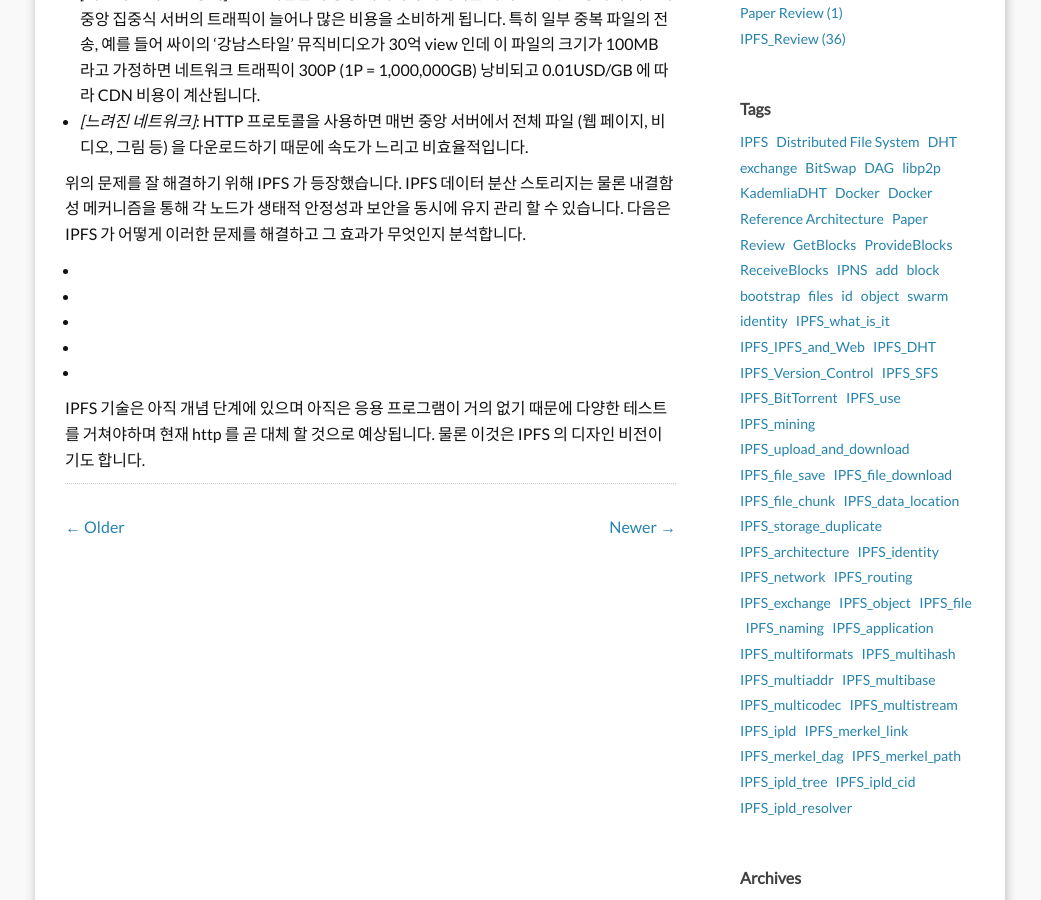
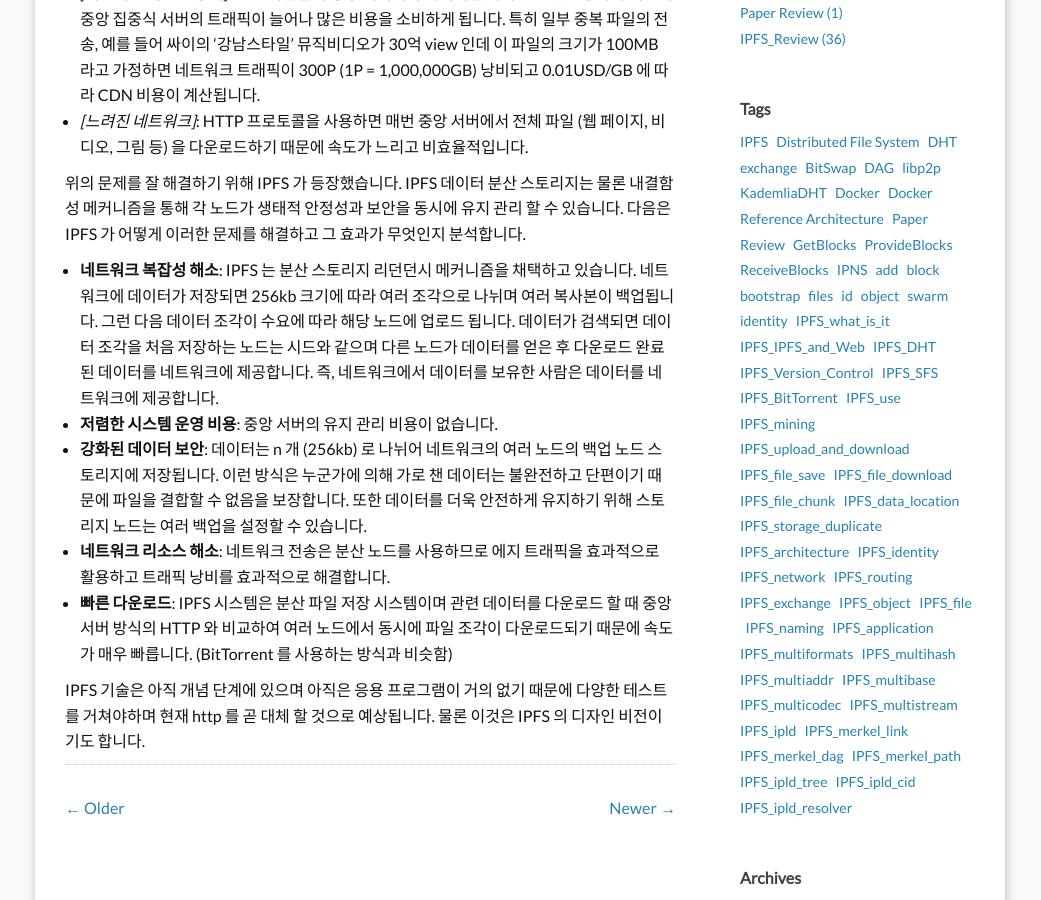
Before and after one commit to uni2u/uni2u.github.io, a Jekyll site: the page built from _posts/2019-04-15-02_ipfs_and_web.md, in a window 1280 px wide and 900 px high, scrolled down 784 px. Shown: the whole window, without its empty margins (120-1161 px from the left). Built offline with Jekyll 4.4.1, drawn with Linux system fonts in a browser that asks for light colours; comment, search, counter and statistics services are not loaded.

Commit message:
ipfs review

```diff
--- a/_posts/2019-04-15-02_ipfs_and_web.md
+++ b/_posts/2019-04-15-02_ipfs_and_web.md
@@ -22,10 +22,10 @@ HTTP 는 전체 네트워크에 서비스를 제공하기 위해 중앙 서버
 
 위의 문제를 잘 해결하기 위해 IPFS 가 등장했습니다. IPFS 데이터 분산 스토리지는 물론 내결함성 메커니즘을 통해 각 노드가 생태적 안정성과 보안을 동시에 유지 관리 할 수 있습니다. 다음은 IPFS 가 어떻게 이러한 문제를 해결하고 그 효과가 무엇인지 분석합니다.
 
-- [**네트워크 복잡성 해소**]: IPFS 는 분산 스토리지 리던던시 메커니즘을 채택하고 있습니다. 네트워크에 데이터가 저장되면 256kb 크기에 따라 여러 조각으로 나뉘며 여러 복사본이 백업됩니다. 그런 다음 데이터 조각이 수요에 따라 해당 노드에 업로드 됩니다. 데이터가 검색되면 데이터 조각을 처음 저장하는 노드는 시드와 같으며 다른 노드가 데이터를 얻은 후 다운로드 완료된 데이터를 네트워크에 제공합니다. 즉, 네트워크에서 데이터를 보유한 사람은 데이터를 네트워크에 제공합니다.
-- [**저렴한 시스템 운영 비용**]: 중앙 서버의 유지 관리 비용이 없습니다.
-- [**강화된 데이터 보안**]: 데이터는 n 개 (256kb) 로 나뉘어 네트워크의 여러 노드의 백업 노드 스토리지에 저장됩니다. 이런 방식은 누군가에 의해 가로 챈 데이터는 불완전하고 단편이기 때문에 파일을 결합할 수 없음을 보장합니다. 또한 데이터를 더욱 안전하게 유지하기 위해 스토리지 노드는 여러 백업을 설정할 수 있습니다.
-- [**네트워크 리소스 해소**]: 네트워크 전송은 분산 노드를 사용하므로 에지 트래픽을 효과적으로 활용하고 트래픽 낭비를 효과적으로 해결합니다.
-- [**빠른 다운로드**]: IPFS 시스템은 분산 파일 저장 시스템이며 관련 데이터를 다운로드 할 때 중앙 서버 방식의 HTTP 와 비교하여 여러 노드에서 동시에 파일 조각이 다운로드되기 때문에 속도가 매우 빠릅니다. (BitTorrent 를 사용하는 방식과 비슷함)
+- **네트워크 복잡성 해소**: IPFS 는 분산 스토리지 리던던시 메커니즘을 채택하고 있습니다. 네트워크에 데이터가 저장되면 256kb 크기에 따라 여러 조각으로 나뉘며 여러 복사본이 백업됩니다. 그런 다음 데이터 조각이 수요에 따라 해당 노드에 업로드 됩니다. 데이터가 검색되면 데이터 조각을 처음 저장하는 노드는 시드와 같으며 다른 노드가 데이터를 얻은 후 다운로드 완료된 데이터를 네트워크에 제공합니다. 즉, 네트워크에서 데이터를 보유한 사람은 데이터를 네트워크에 제공합니다.
+- **저렴한 시스템 운영 비용**: 중앙 서버의 유지 관리 비용이 없습니다.
+- **강화된 데이터 보안**: 데이터는 n 개 (256kb) 로 나뉘어 네트워크의 여러 노드의 백업 노드 스토리지에 저장됩니다. 이런 방식은 누군가에 의해 가로 챈 데이터는 불완전하고 단편이기 때문에 파일을 결합할 수 없음을 보장합니다. 또한 데이터를 더욱 안전하게 유지하기 위해 스토리지 노드는 여러 백업을 설정할 수 있습니다.
+- **네트워크 리소스 해소**: 네트워크 전송은 분산 노드를 사용하므로 에지 트래픽을 효과적으로 활용하고 트래픽 낭비를 효과적으로 해결합니다.
+- **빠른 다운로드**: IPFS 시스템은 분산 파일 저장 시스템이며 관련 데이터를 다운로드 할 때 중앙 서버 방식의 HTTP 와 비교하여 여러 노드에서 동시에 파일 조각이 다운로드되기 때문에 속도가 매우 빠릅니다. (BitTorrent 를 사용하는 방식과 비슷함)
 
 IPFS 기술은 아직 개념 단계에 있으며 아직은 응용 프로그램이 거의 없기 때문에 다양한 테스트를 거쳐야하며 현재 http 를 곧 대체 할 것으로 예상됩니다. 물론 이것은 IPFS 의 디자인 비전이기도 합니다.
```
Also changed, not shown: _posts/2019-04-15-06_ipfs_bittorrent.md (+2 -2 lines).
